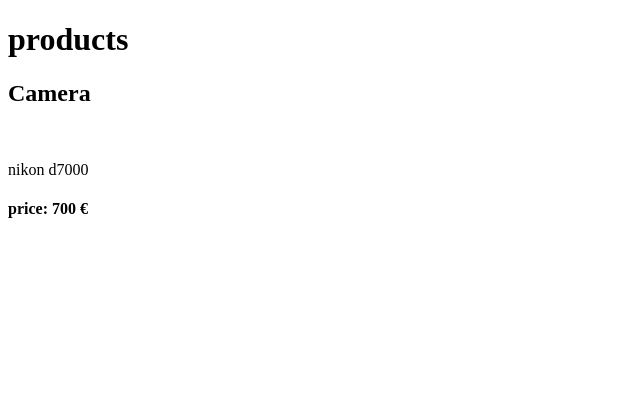
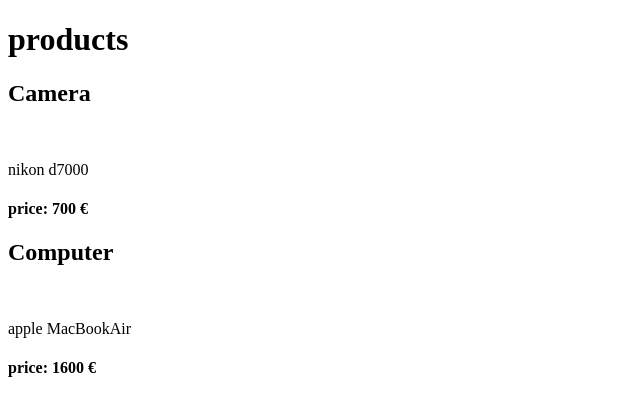
Before and after one commit to leocap76/php-oop-2, a PHP site: page / in a window 1280 px wide. Shown: the top 416 px of the page, without its empty margins (0-640 px from the left). Run offline with PHP 8.4, Linux system fonts and the light colour scheme.

Commit message:
computer product

```diff
--- /dev/null
+++ b/classes/computer.php
@@ -0,0 +1,21 @@
+<?php
+
+    require_once __DIR__. "/product.php";
+
+    class Computer extends Product  {
+
+        public $price;
+
+        function __construct($brand, $model, $price)
+        {
+            parent::__construct($brand, $model);
+            $this->price = $price;
+        }
+        public function Price()
+        {
+            return $this->price;
+        }
+
+    }
+
+?>
--- a/index.php
+++ b/index.php
@@ -1,5 +1,6 @@
 <?php
     require_once __DIR__. "/classes/camera.php";
+    require_once __DIR__. "/classes/computer.php";
 ?>
 
 <!DOCTYPE html>
@@ -21,6 +22,8 @@
 
         <?php
             $CameraReflex = new Camera("nikon", "d7000", 700.00);
+
+            $ComputerApple = new Computer("apple", "MacBookAir", 1600.00);
         ?>
         <div>
             <h2>Camera</h2>
@@ -29,6 +32,12 @@
             <h4>price: <?php echo $CameraReflex->Price(); ?> €</h4>
         </div>
 
+        <div>
+            <h2>Computer</h2>
+            <img src="" alt="">
+            <p> <?php echo $ComputerApple->InfoProduct(); ?></p>
+            <h4>price: <?php echo $ComputerApple->Price(); ?> €</h4>
+        </div>
     </main>
 </body>
 </html>
```
Also changed, not shown: css/style.css (added).
